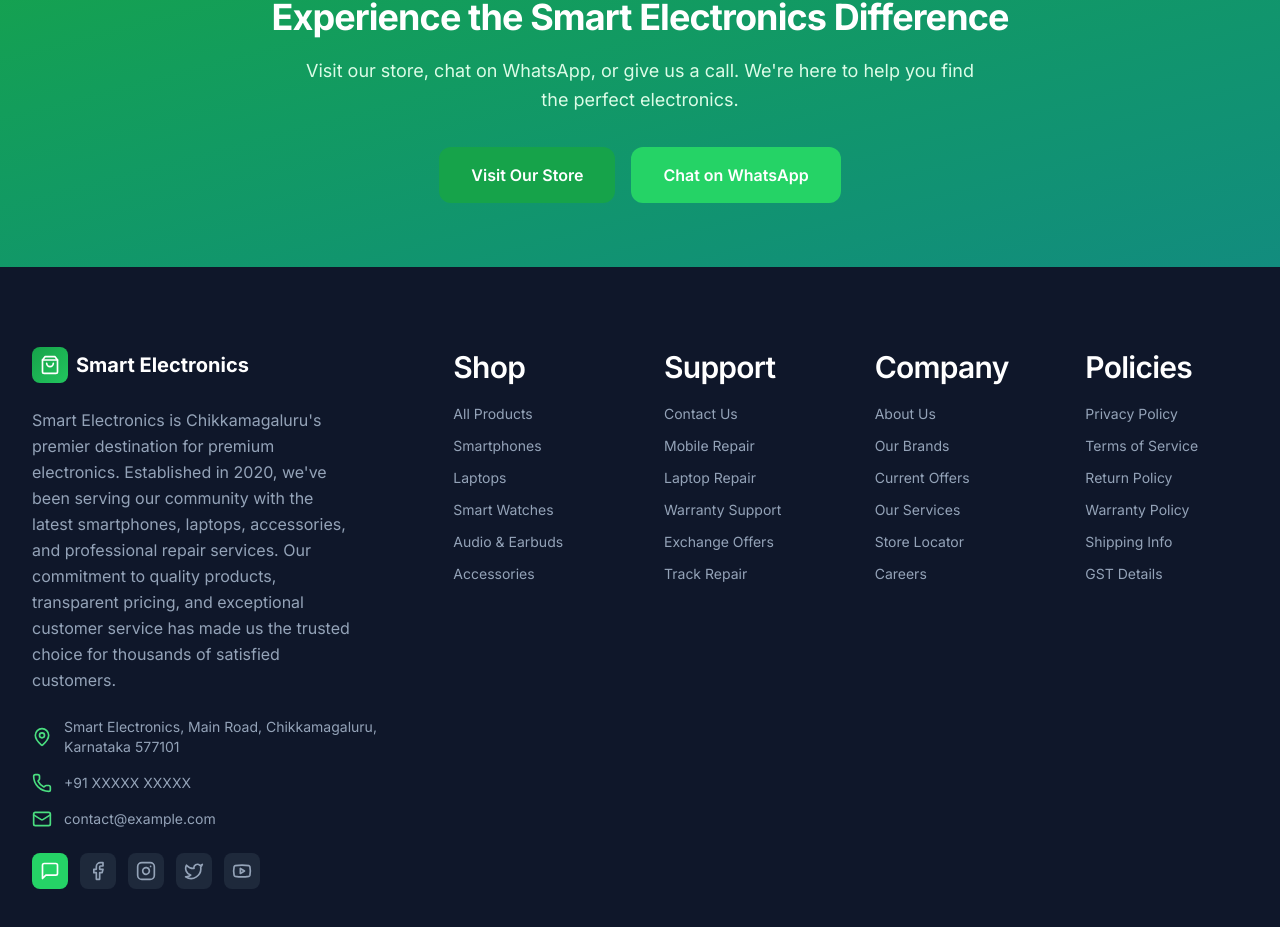
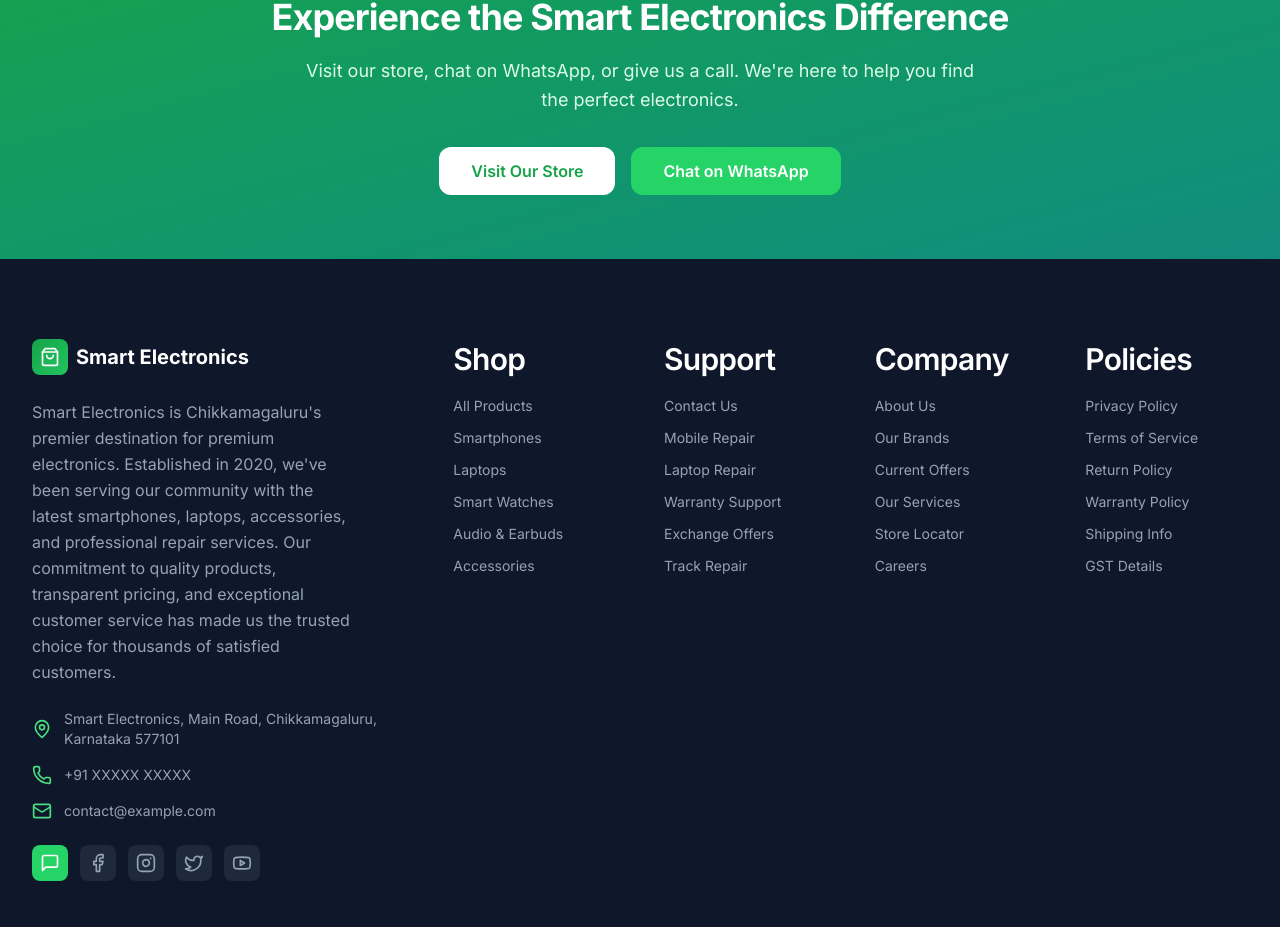
Before and after one commit to sufiyan-sabeel/Smart-electronics, a Next.js app: page /about in a window 1280 px wide. Shown: the part 3350-4277 px from the top of the page. Built offline with nearby package versions, Linux system fonts and the light colour scheme.

Commit message:
fix: replace Slot with custom asChild implementation for React 19 compat

```diff
--- a/app/about/page.tsx
+++ b/app/about/page.tsx
@@ -229,12 +229,14 @@ export default function AboutPage() {
               Visit our store, chat on WhatsApp, or give us a call. We're here to help you find the perfect electronics.
             </p>
             <div className="flex flex-col sm:flex-row items-center justify-center gap-4">
-              <Link href="/contact" className="btn-primary btn-lg">
-                Visit Our Store
-              </Link>
-              <a href={getWhatsAppLink("91XXXXXXXXXX")} target="_blank" rel="noopener noreferrer" className="btn-whatsapp btn-lg">
-                Chat on WhatsApp
-              </a>
+              <Button size="lg" className="bg-white text-primary-600 hover:bg-primary-50 px-8 py-4" asChild>
+                <Link href="/contact">Visit Our Store</Link>
+              </Button>
+              <Button size="lg" variant="whatsapp" className="px-8 py-4" asChild>
+                <a href={getWhatsAppLink("91XXXXXXXXXX")} target="_blank" rel="noopener noreferrer">
+                  Chat on WhatsApp
+                </a>
+              </Button>
             </div>
           </motion.div>
         </div>
--- a/components/ui/button.tsx
+++ b/components/ui/button.tsx
@@ -1,7 +1,6 @@
 "use client"
 
 import * as React from "react"
-import { Slot } from "@radix-ui/react-slot"
 import { cva, type VariantProps } from "class-variance-authority"
 import { cn } from "@/lib/utils"
 
@@ -42,9 +41,27 @@ export interface ButtonProps
 
 const Button = React.forwardRef<HTMLButtonElement, ButtonProps>(
   ({ className, variant, size, asChild = false, loading = false, disabled, children, ...props }, ref) => {
-    const Comp = asChild ? Slot : "button"
+    if (asChild) {
+      // When asChild is true, we render the children directly with merged props
+      // using className approach instead of Slot (for React 19 compatibility)
+      const child = React.isValidElement(children) ? children : null
+      if (!child) {
+        throw new Error("Button asChild requires a single valid React element child")
+      }
+      const childClassName = cn(
+        buttonVariants({ variant, size }),
+        className,
+        (child.props as Record<string, string>)?.className
+      )
+      return React.cloneElement(child, {
+        ...props,
+        className: childClassName,
+        ref: ref,
+      } as React.Attributes & Record<string, unknown>)
+    }
+
     return (
-      <Comp
+      <button
         className={cn(buttonVariants({ variant, size, className }))}
         ref={ref}
         disabled={disabled || loading}
@@ -75,7 +92,7 @@ const Button = React.forwardRef<HTMLButtonElement, ButtonProps>(
           </svg>
         )}
         {children}
-      </Comp>
+      </button>
     )
   }
 )
```
